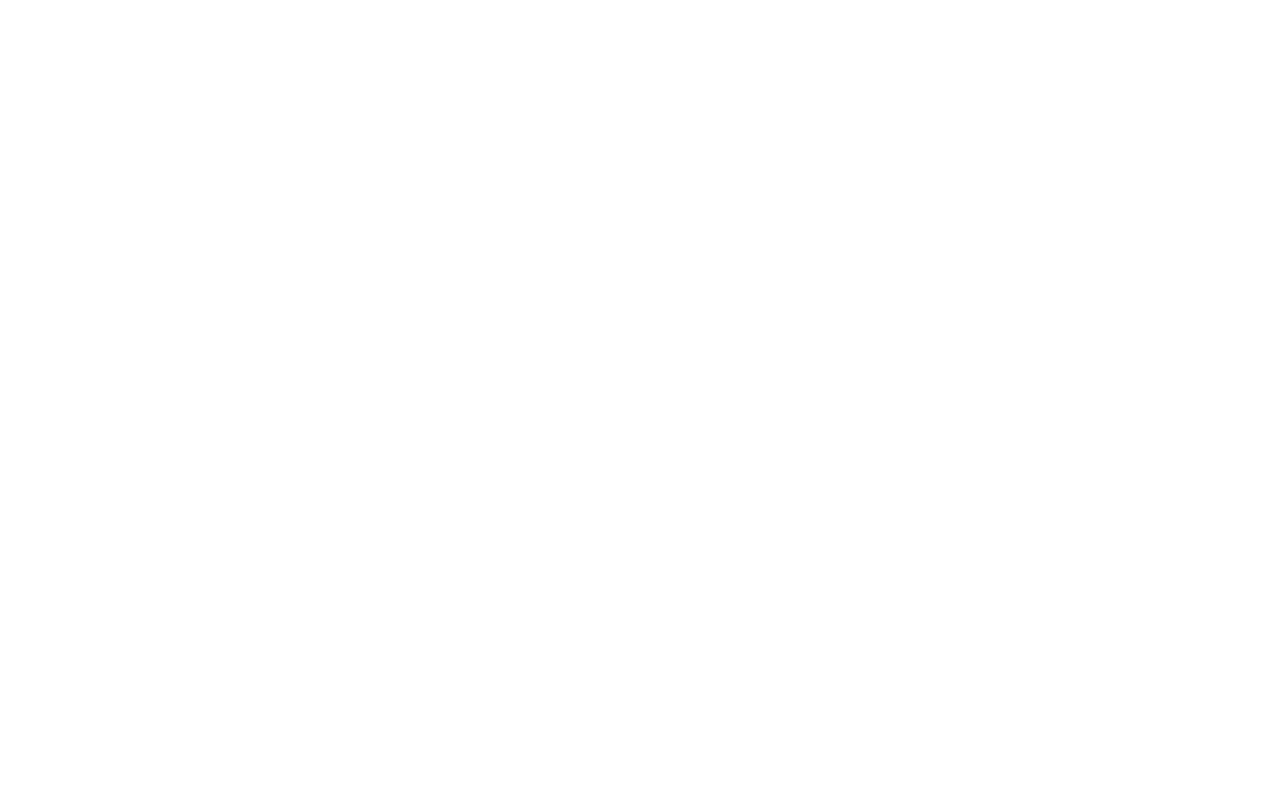
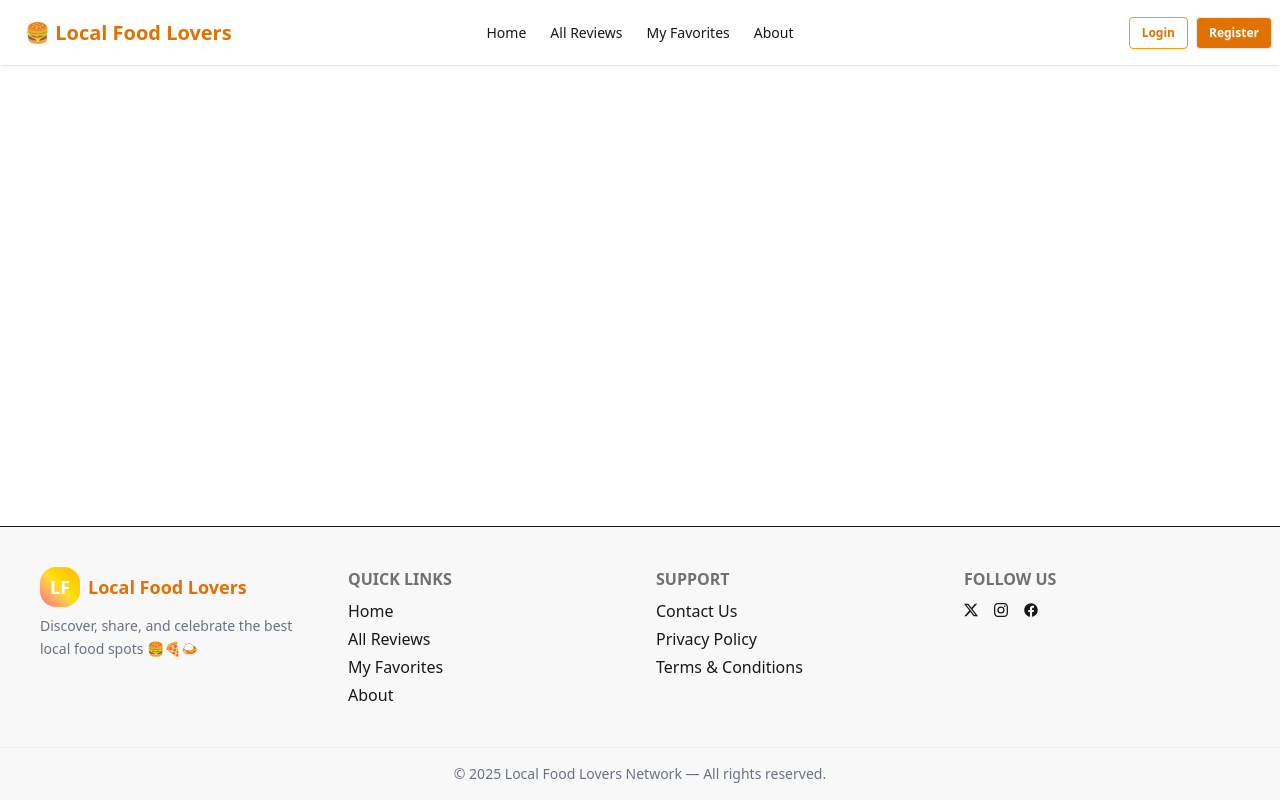
Before and after one commit to tntamim037/Local-food-lovers-network-client, a React (Vite) app: page / in a window 1280 px wide. Built offline with nearby package versions, Linux system fonts and the light colour scheme.

Commit message:
second---navbar and footer

```diff
--- a/package.json
+++ b/package.json
@@ -14,7 +14,9 @@
     "react": "^19.1.1",
     "react-dom": "^19.1.1",
     "react-hot-toast": "^2.6.0",
+    "react-icons": "^5.5.0",
     "react-router": "^7.9.5",
+    "react-router-dom": "^7.9.5",
     "tailwindcss": "^4.1.17"
   },
   "devDependencies": {
--- a/src/Components/Footer.jsx
+++ b/src/Components/Footer.jsx
@@ -1,11 +1,64 @@
-import React from 'react';
+import React from "react";
+import { BiX } from "react-icons/bi";
+import { BsInstagram, BsTwitterX } from "react-icons/bs";
+import { FaFacebook } from "react-icons/fa";
+import { Link } from "react-router-dom";
 
 const Footer = () => {
-    return (
-        <div>
+  return (
+    <footer className="bg-base-200 text-base-content mt-10 border-t">
 
-        </div>
-    );
+      <div className="max-w-screen-xl mx-auto p-10 flex flex-col lg:flex-row justify-between gap-8">
+
+        <aside className="flex-1">
+          <Link to="/" className="flex items-center gap-2">
+            <div className="w-10 h-10 rounded-2xl bg-gradient-to-tr from-rose-400 via-yellow-300 to-amber-400 flex items-center justify-center text-white font-extrabold text-lg">
+              LF
+            </div>
+            <span className="font-semibold text-lg text-amber-600">Local Food Lovers</span>
+          </Link>
+          <p className="text-sm mt-2 text-gray-500 leading-relaxed">
+            Discover, share, and celebrate the best local food spots 🍔🍕🍛
+          </p>
+        </aside>
+
+
+        <nav className="flex-1">
+          <h6 className="footer-title">Quick Links</h6>
+          <ul className="space-y-1">
+            <li><Link to="/" className="link link-hover">Home</Link></li>
+            <li><Link to="/all-reviews" className="link link-hover">All Reviews</Link></li>
+            <li><Link to="/favorites" className="link link-hover">My Favorites</Link></li>
+            <li><Link to="/about" className="link link-hover">About</Link></li>
+          </ul>
+        </nav>
+
+
+        <nav className="flex-1">
+          <h6 className="footer-title">Support</h6>
+          <ul className="space-y-1">
+            <li><a className="link link-hover">Contact Us</a></li>
+            <li><a className="link link-hover">Privacy Policy</a></li>
+            <li><a className="link link-hover">Terms & Conditions</a></li>
+          </ul>
+        </nav>
+
+        <nav className="flex-1">
+          <h6 className="footer-title">Follow Us</h6>
+          <div className="flex gap-4 mt-3">
+            <a href="#" aria-label="X" className="hover:text-amber-600 font-semibold text-sm"><BsTwitterX></BsTwitterX></a>
+            <a href="#" aria-label="Instagram" className="hover:text-amber-600 font-semibold text-sm"><BsInstagram></BsInstagram></a>
+            <a href="#" aria-label="Facebook" className="hover:text-amber-600 font-semibold text-sm"><FaFacebook></FaFacebook></a>
+          </div>
+        </nav>
+      </div>
+
+
+      <div className="border-t border-base-300 text-center py-4 text-sm text-gray-500">
+        © {new Date().getFullYear()} Local Food Lovers Network — All rights reserved.
+      </div>
+    </footer>
+  );
 };
 
 export default Footer;
--- a/src/Components/Navbar.jsx
+++ b/src/Components/Navbar.jsx
@@ -1,11 +1,92 @@
-import React from 'react';
+import React from "react";
+import { Link } from "react-router-dom";
 
 const Navbar = () => {
-    return (
-        <div>
+  const navLinks = (
+    <>
+      <li><Link to="/">Home</Link></li>
+      <li><Link to="/all-reviews">All Reviews</Link></li>
+      <li><Link to="/favorites">My Favorites</Link></li>
+      <li><Link to="/about">About</Link></li>
+    </>
+  )
 
+  return (
+    <div className="navbar bg-base-100 shadow-sm sticky top-0 z-50">
+
+      <div className="navbar-start">
+        <div className="dropdown">
+          <div tabIndex={0} role="button" className="btn btn-ghost lg:hidden">
+            <svg
+              xmlns="http://www.w3.org/2000/svg"
+              className="h-5 w-5"
+              fill="none"
+              viewBox="0 0 24 24"
+              stroke="currentColor"
+            >
+              <path
+                strokeLinecap="round"
+                strokeLinejoin="round"
+                strokeWidth="2"
+                d="M4 6h16M4 12h8m-8 6h16"
+              />
+            </svg>
+          </div>
+
+          {/* Mobile Dropdown Menu */}
+          <ul
+            tabIndex={0}
+            className="menu menu-sm dropdown-content bg-base-100 rounded-box z-[1] mt-3 w-52 p-2 shadow"
+          >
+            {navLinks}
+          </ul>
         </div>
-    );
-};
+
+
+        <Link to="/" className="btn btn-ghost normal-case text-xl font-bold text-amber-600">
+          🍔 Local Food Lovers
+        </Link>
+      </div>
+
+
+      <div className="navbar-center hidden lg:flex">
+        <ul className="menu menu-horizontal px-1">{navLinks}</ul>
+      </div>
+
+
+      <div className="navbar-end">
+
+        <div className="flex gap-2">
+          <Link to="/login" className="btn btn-outline btn-sm border-amber-500 text-amber-600">
+            Login
+          </Link>
+          <Link to="/register" className="btn btn-sm bg-amber-600 text-white hover:bg-amber-500">
+            Register
+          </Link>
+        </div>
+
+        {/* when user logged in (example dropdown) */}
+        {/*
+        <div className="dropdown dropdown-end">
+          <div tabIndex={0} role="button" className="btn btn-ghost btn-circle avatar">
+            <div className="w-10 rounded-full">
+              <img alt="User" src="https://i.ibb.co/2cWqV6v/user.jpg" />
+            </div>
+          </div>
+          <ul
+            tabIndex={0}
+            className="menu menu-sm dropdown-content mt-3 z-[1] p-2 shadow bg-base-100 rounded-box w-52"
+          >
+            <li><Link to="/add-review">Add Review</Link></li>
+            <li><Link to="/my-reviews">My Reviews</Link></li>
+            <li><Link to="/my-favorites">My Favorites</Link></li>
+            <li><button>Logout</button></li>
+          </ul>
+        </div>
+        */}
+      </div>
+    </div>
+  )
+}
 
 export default Navbar;
--- a/src/Layout/MainLayout.jsx
+++ b/src/Layout/MainLayout.jsx
@@ -7,7 +7,7 @@
   return (
     <div className="flex flex-col min-h-screen">
       <Navbar></Navbar>
-      <div className="max-w-screen mx-auto w-full px-4 md:px-8 lg:px-12 py-4 md:py-8 lg:py-12 flex-1">
+      <div className="max-w-screen-xl mx-auto w-full px-4 md:px-8 lg:px-12 py-4 md:py-8 lg:py-12 flex-1">
         <Outlet></Outlet>
       </div>
       <Footer></Footer>
```
Also changed, not shown: 1 other file (tests, documents, lock files or other folders).
